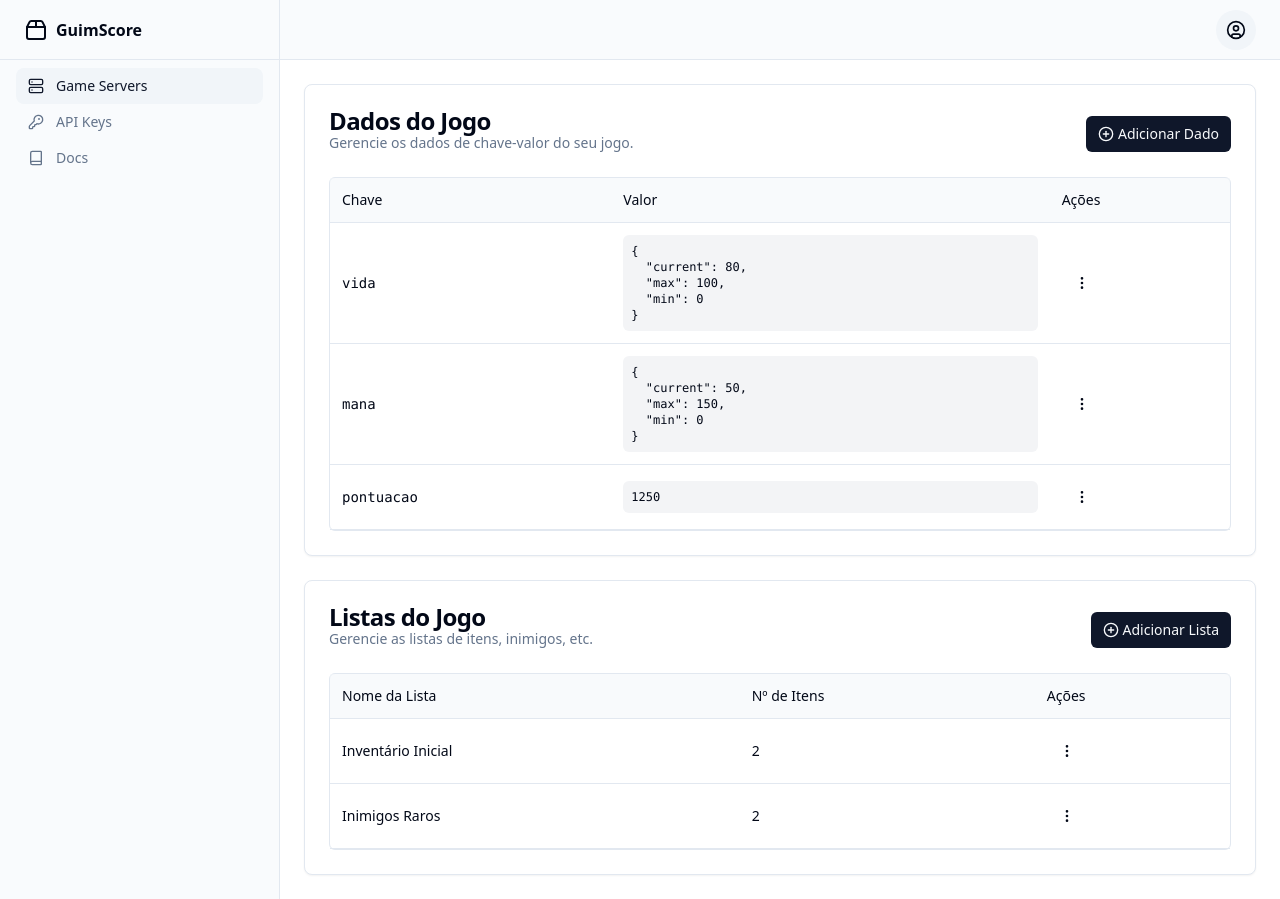
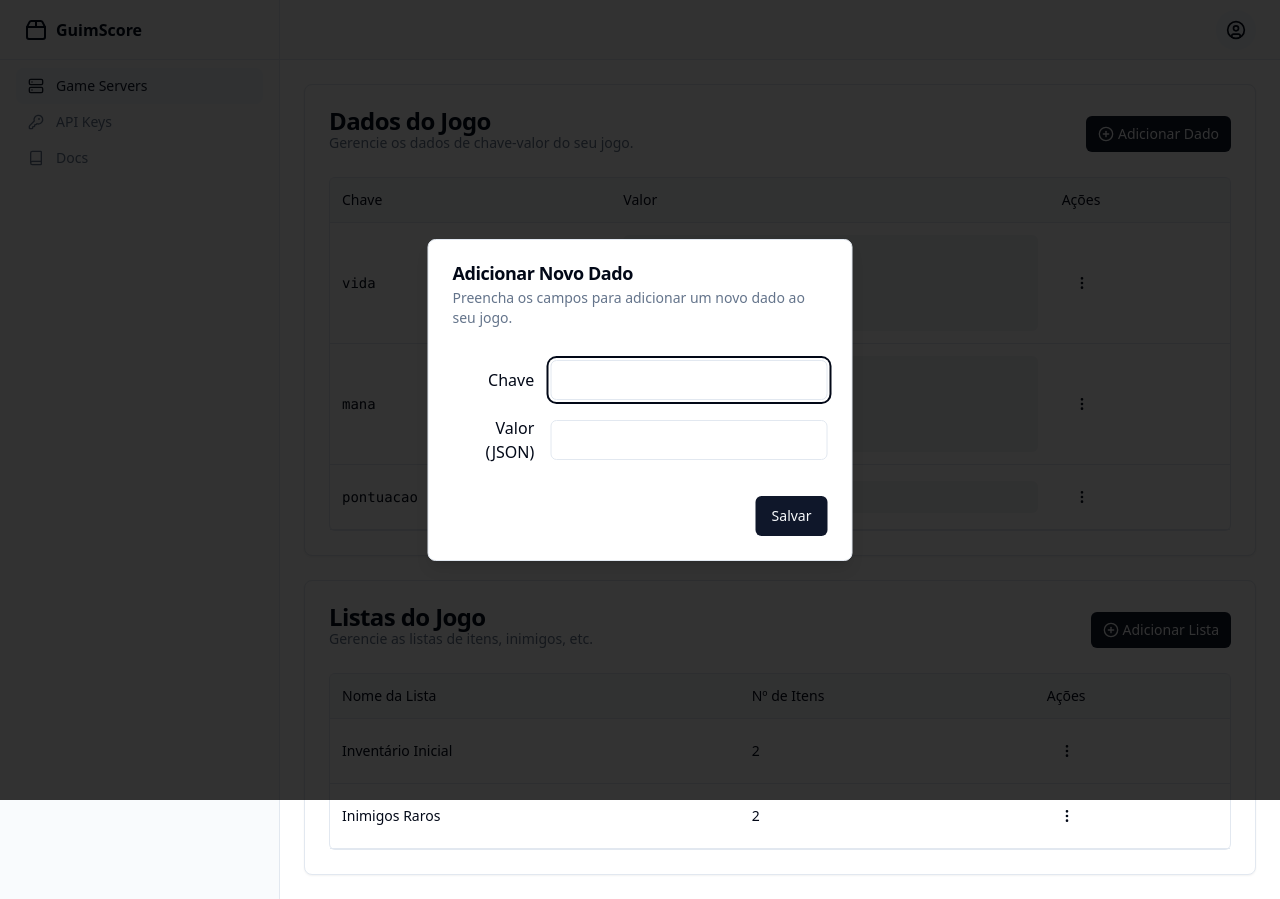
Before and after one commit to Faguim02/GuimScore, a Next.js app in the folder frontend/: page /dashboard/game-server/1 in a window 1280 px wide. Both pictures are taken after a click on the button "Adicionar Dado". Built offline with nearby package versions, Linux system fonts and the light colour scheme.

Commit message:
feat: Adiciona modal para adicionar dados do jogo

```diff
--- a/frontend/src/app/dashboard/game-server/[id]/page.tsx
+++ b/frontend/src/app/dashboard/game-server/[id]/page.tsx
@@ -3,6 +3,7 @@
 import { useState } from 'react'
 import { Button } from '@/components/ui/button'
 import { Card, CardContent, CardDescription, CardHeader, CardTitle } from '@/components/ui/card'
+import { Dialog, DialogContent, DialogDescription, DialogFooter, DialogHeader, DialogTitle, DialogTrigger } from '@/components/ui/dialog'
 import { Input } from '@/components/ui/input'
 import { MoreVertical, PlusCircle } from 'lucide-react'
 
@@ -61,6 +62,7 @@ const fakeLists = [
 export default function GameServerManagementPage({ params }: { params: { id: string } }) {
   const [gameData, setGameData] = useState(fakeGameData)
   const [lists, setLists] = useState(fakeLists)
+  const [isAddDataModalOpen, setIsAddDataModalOpen] = useState(false)
 
   return (
     <div className="space-y-6">
@@ -71,10 +73,39 @@ export default function GameServerManagementPage({ params }: { params: { id: str
             <CardTitle>Dados do Jogo</CardTitle>
             <CardDescription>Gerencie os dados de chave-valor do seu jogo.</CardDescription>
           </div>
-          <Button size="sm" className="flex items-center gap-1">
-            <PlusCircle className="h-4 w-4" />
-            Adicionar Dado
-          </Button>
+          <Dialog open={isAddDataModalOpen} onOpenChange={setIsAddDataModalOpen}>
+            <DialogTrigger asChild>
+              <Button size="sm" className="flex items-center gap-1">
+                <PlusCircle className="h-4 w-4" />
+                Adicionar Dado
+              </Button>
+            </DialogTrigger>
+            <DialogContent className="sm:max-w-[425px]">
+              <DialogHeader>
+                <DialogTitle>Adicionar Novo Dado</DialogTitle>
+                <DialogDescription>
+                  Preencha os campos para adicionar um novo dado ao seu jogo.
+                </DialogDescription>
+              </DialogHeader>
+              <div className="grid gap-4 py-4">
+                <div className="grid grid-cols-4 items-center gap-4">
+                  <label htmlFor="key" className="text-right">
+                    Chave
+                  </label>
+                  <Input id="key" defaultValue="" className="col-span-3" />
+                </div>
+                <div className="grid grid-cols-4 items-center gap-4">
+                  <label htmlFor="value" className="text-right">
+                    Valor (JSON)
+                  </label>
+                  <Input id="value" defaultValue="" className="col-span-3" />
+                </div>
+              </div>
+              <DialogFooter>
+                <Button type="submit">Salvar</Button>
+              </DialogFooter>
+            </DialogContent>
+          </Dialog>
         </CardHeader>
         <CardContent>
           <div className="border rounded-md">
```
